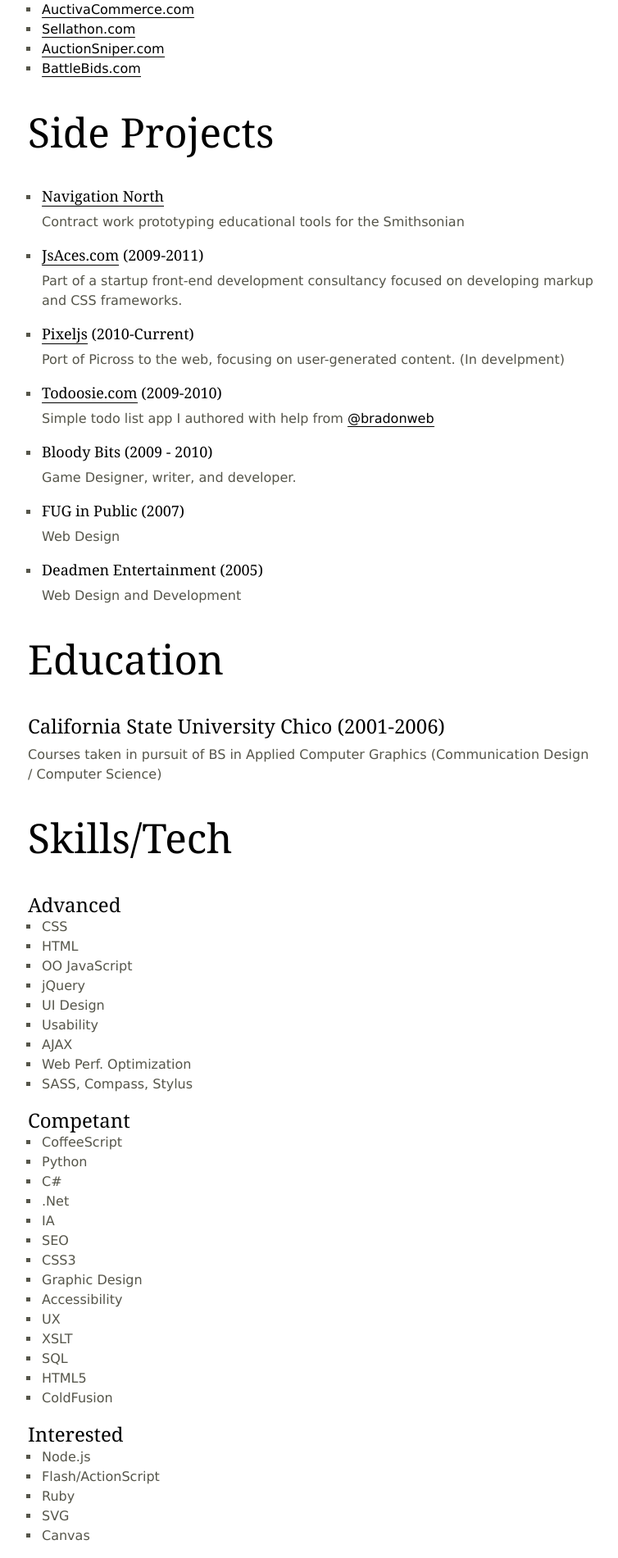
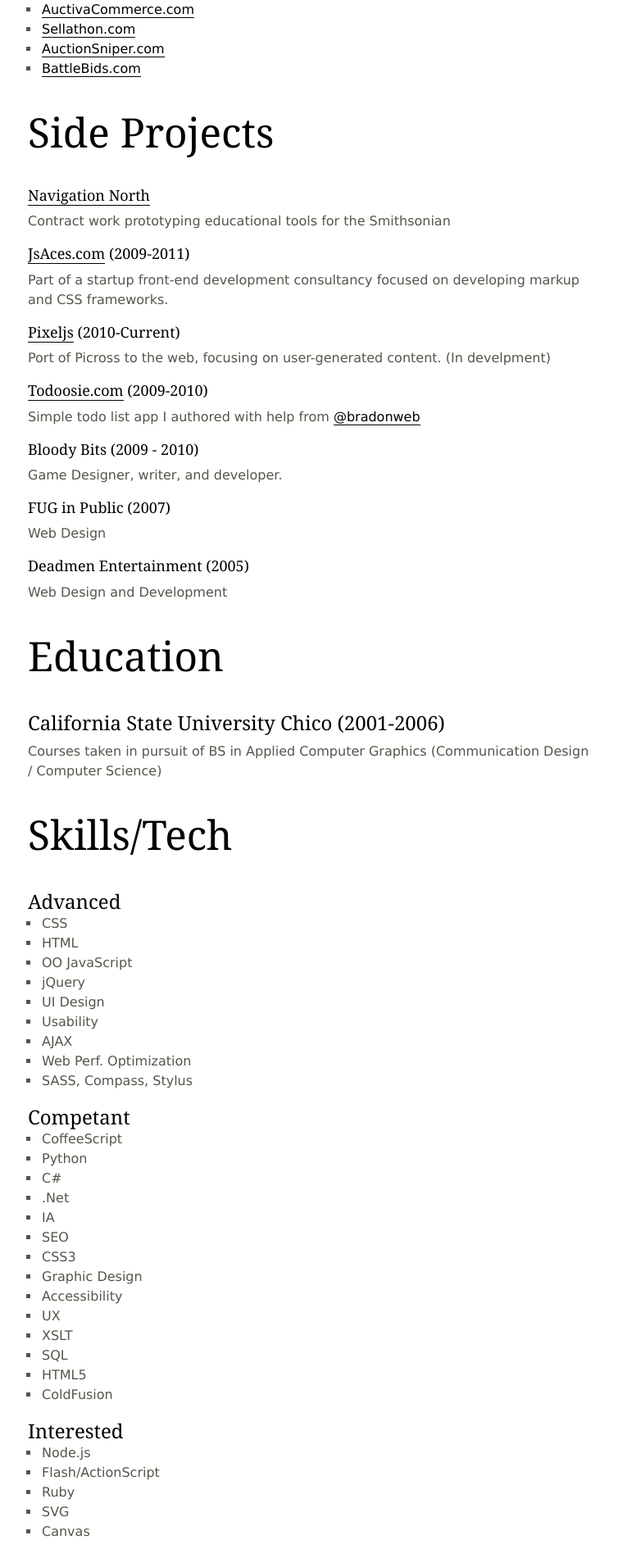
Before and after one commit to jethrolarson/jethrolarson.github.com, a Jekyll site: the page built from resume.md, in a window 1280 px wide. Shown: the part 1110-3011 px from the top of the page at 82% size, without its empty margins (261-1015 px from the left). Built offline with Jekyll 4.4.1, drawn with Linux system fonts in a browser that asks for light colours; Markdown is read by kramdown in place of the engine named in the settings.

```diff
--- a/resume.md
+++ b/resume.md
@@ -57,25 +57,25 @@ Titles: Web Developer, Jr. Software Engineer, Website Designer
 
 Side Projects
 =============
-* ### [Navigation North](http://navigationnorth.com)
+### [Navigation North](http://navigationnorth.com)
 Contract work prototyping educational tools for the Smithsonian
 
-* ### [JsAces.com](http://jsaces.com) (2009-2011)
+### [JsAces.com](http://jsaces.com) (2009-2011)
 Part of a startup front-end development consultancy focused on developing markup and CSS frameworks.
 
-* ### [Pixeljs](http://pixeljs.appspot.com/level/agdwaXhlbGpzcg0LEgVMZXZlbBipwwEM) (2010-Current)
+### [Pixeljs](http://pixeljs.appspot.com/level/agdwaXhlbGpzcg0LEgVMZXZlbBipwwEM) (2010-Current)
 Port of Picross to the web, focusing on user-generated content. (In develpment)
 
-* ### [Todoosie.com](http://www.todoosie.com) (2009-2010)
+### [Todoosie.com](http://www.todoosie.com) (2009-2010)
 Simple todo list app I authored with help from [@bradonweb](http://twitter.com/bradonweb)
 
-* ### Bloody Bits  (2009 - 2010)
+### Bloody Bits  (2009 - 2010)
 Game Designer, writer, and developer.
 
-* ### FUG in Public (2007)
+### FUG in Public (2007)
 Web Design
 
-* ### Deadmen Entertainment (2005)
+### Deadmen Entertainment (2005)
 Web Design and Development
 
 Education
```
